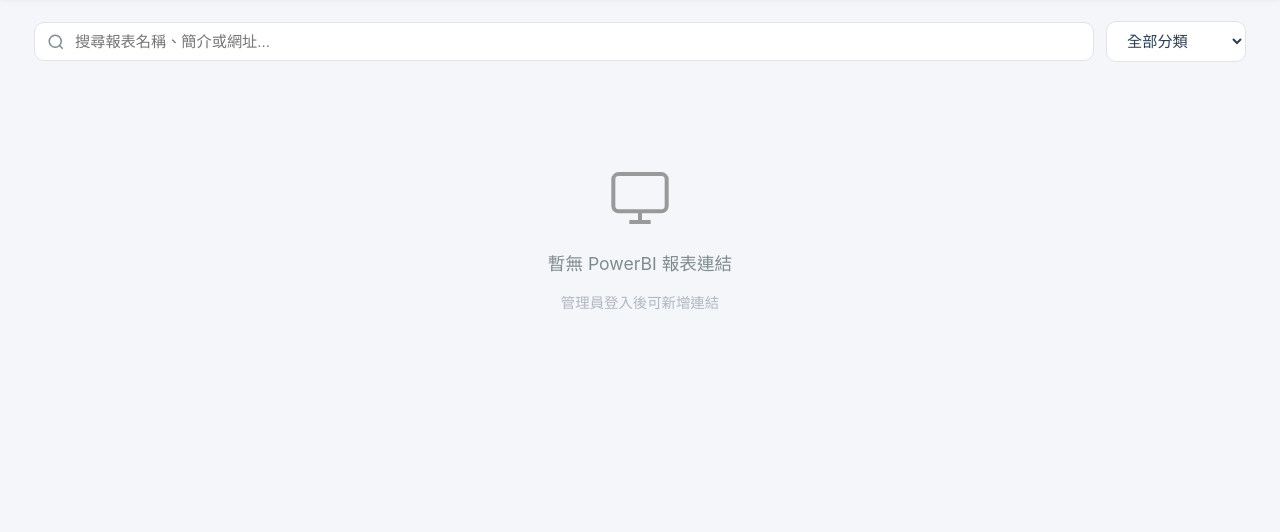
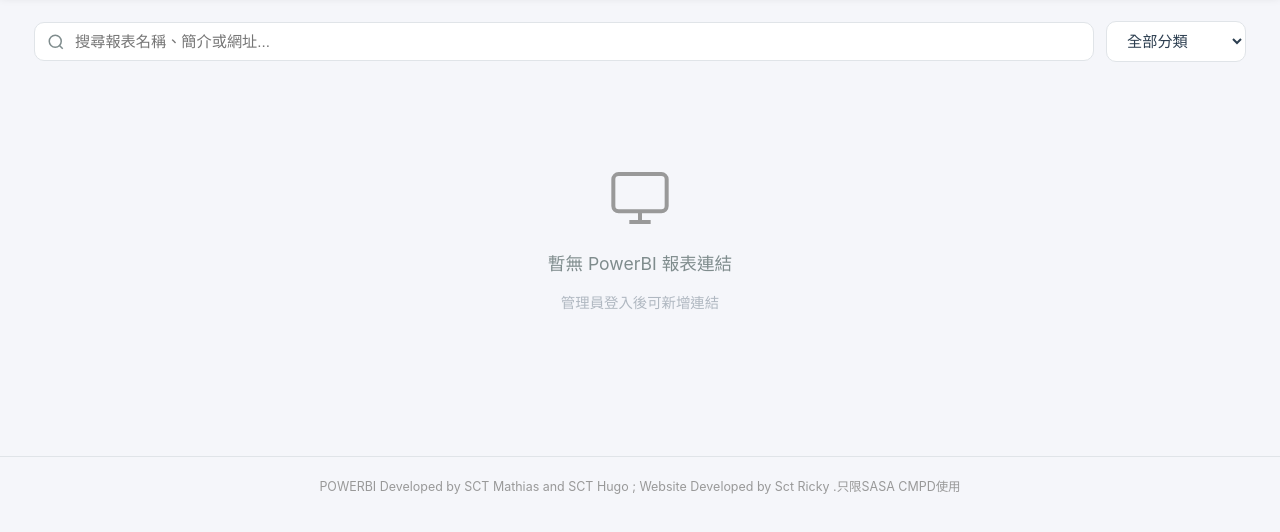
Before and after one commit to rickyyue315/powerbilink, a website: page public/index.html in a window 1280 px wide. Shown: the part 68-600 px from the top of the page. Drawn offline with Linux system fonts and the light colour scheme; no server answers.

Commit message:
Add footer credit text at bottom of page

```diff
--- a/public/css/style.css
+++ b/public/css/style.css
@@ -400,6 +400,15 @@
 .alert-success { background: #d4edda; color: #155724; }
 .alert-error { background: #f8d7da; color: #721c24; }
 
+.footer {
+  text-align: center;
+  padding: 20px 24px;
+  font-size: 0.78rem;
+  color: #999;
+  border-top: 1px solid var(--border);
+  margin-top: 40px;
+}
+
 @media (max-width: 768px) {
   .cards-grid { grid-template-columns: 1fr; }
   .toolbar { flex-direction: column; }
--- a/public/index.html
+++ b/public/index.html
@@ -117,6 +117,10 @@
   </div>
 </div>
 
+<footer class="footer">
+  POWERBI Developed by SCT Mathias and SCT Hugo ; Website Developed by Sct Ricky .只限SASA CMPD使用
+</footer>
+
 <script src="/js/app.js"></script>
 <script src="/js/admin.js"></script>
 </body>
```
